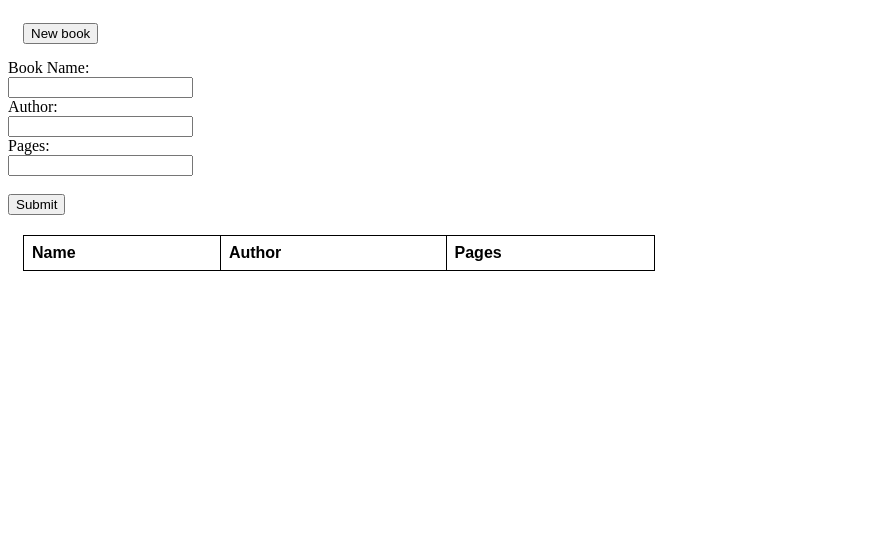
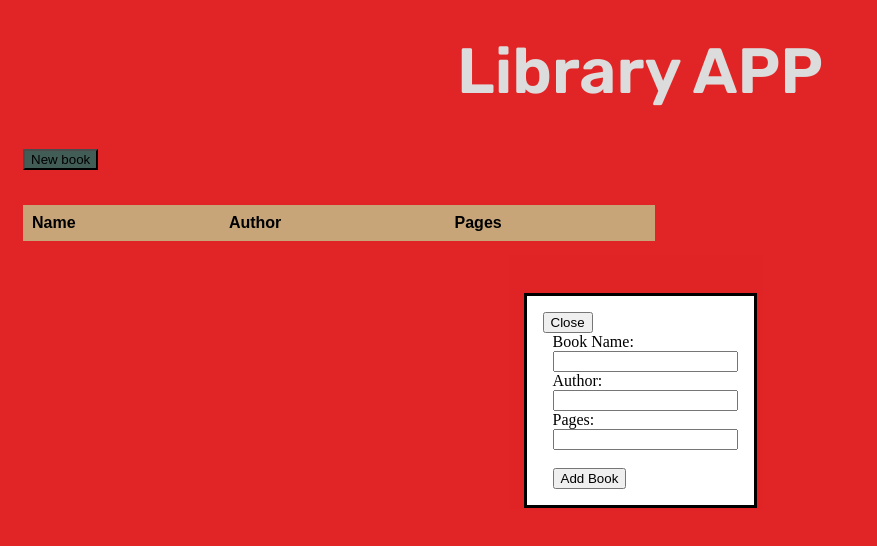
Before and after one commit to ChineduObi/Library-app, a plain HTML site: page index.html in a window 1280 px wide. Both pictures are taken after a click on the button "New book". Shown: the whole page, without its empty margins (0-877 px from the left). Drawn offline with Linux system fonts and the light colour scheme.

Commit message:
Added functionality so that when a new book is added it is displayed on the table

```diff
--- a/index.html
+++ b/index.html
@@ -5,12 +5,15 @@
     <meta name="viewport" content="width=device-width, initial-scale=1.0">
     <title>Library</title>
     <link rel="stylesheet" href="style.css">
+    <link rel="preconnect" href="https://fonts.googleapis.com">
+    <link rel="preconnect" href="https://fonts.gstatic.com" crossorigin>
+    <link href="https://fonts.googleapis.com/css2?family=Rubik:wght@600&display=swap" rel="stylesheet">
 
   </head>
 <body>
-
-  <button id="add_book" onclick="showForm()">New book</button>
-  <!-- <button id="operators">Delete</button> -->
+  <header id="header">Library APP</header>
+  <dialog>
+    <button autofocus>Close</button>
     <form action="" id="form">
       <label for="name">Book Name:</label><br>
       <input type="text" id="name" name="name" required>
@@ -18,8 +21,14 @@
       <input type="text" id="author" name="author" required>
       <label for="pages">Pages:</label><br>
       <input type="text" id="pages" name="pages" required><br>
-    <input type="submit" value="Submit" id = "submit" onclick="addBookToLibrary()">
+      <button type="submit" id = 'submit'>Add Book</button>
     </form>
+  </dialog>
+
+
+  <button id="add_book">New book</button>
+  <!-- <button id="operators">Delete</button> -->
+
   <table>
     <tr>
       <th>Name</th>
--- a/script.js
+++ b/script.js
@@ -1,11 +1,29 @@
 const myLibrary = [];
+const dialog = document.querySelector("dialog");
+const showButton = document.querySelector("dialog + button");
+const closeButton = document.querySelector("dialog button");
+const formSubmit = document.getElementById("submit");
 
+// "Show the dialog" button opens the dialog modally
+showButton.addEventListener("click", () => {
+  dialog.showModal();
+});
+
+// "Close" button closes the dialog
+closeButton.addEventListener("click", () => {
+  dialog.close();
+});
+
+
+formSubmit.addEventListener("click", addBookToLibrary, true);
 
 function Book() {
 
 }
 
-function addBookToLibrary() {
+function addBookToLibrary(event) {
+    event.preventDefault(); // Prevents the default form submission behavior
+
     var name = document.getElementById("name").value;
     var author = document.getElementById("author").value;
     var pages = document.getElementById("pages").value;
@@ -16,7 +34,13 @@ function addBookToLibrary() {
     book.push(pages);
     displayBooks(book);
     myLibrary.push(book);
-}
+
+    document.getElementById("name").value = "";
+    document.getElementById("author").value = "";
+    document.getElementById("pages").value = "";
+
+  }
+
 
 function displayBooks(array) {
 
--- a/style.css
+++ b/style.css
@@ -1,20 +1,53 @@
+html {
+    background-color: #FA292A;
+}
+
+header {
+    padding: 25px;
+    display: flex;
+    justify-content: center;
+    color: whitesmoke;
+    font-family: 'Rubik', sans-serif;
+    font-size: 4rem;
+}
+
+#add_book {
+    background-color: #486860;
+}
+
 th, td, tr {
-    border: 1px solid black;
     text-align: left;
     padding: 8px;
 
 }
+
+th {
+    background-color: burlywood;
+    border: 1px solid burlywood
+}
+
+tr:nth-child(even) {
+    background: beige;
+  }
+
+tr:nth-child(Odd) {
+    background: beige;
+  }
+
 
 table {
     font-family: arial;
     width: 50%;
     margin-left: 15px;
     border-collapse: collapse;
-    margin-top: 20px
+    margin-top: 20px;
+  ;
 
 }
 
-
+form {
+    margin-left: 10px;
+}
 
 #add_book {
     margin: 15px;
```
Also changed, not shown: 1 other file. Lines whose indentation alone changed are shown as unchanged.
